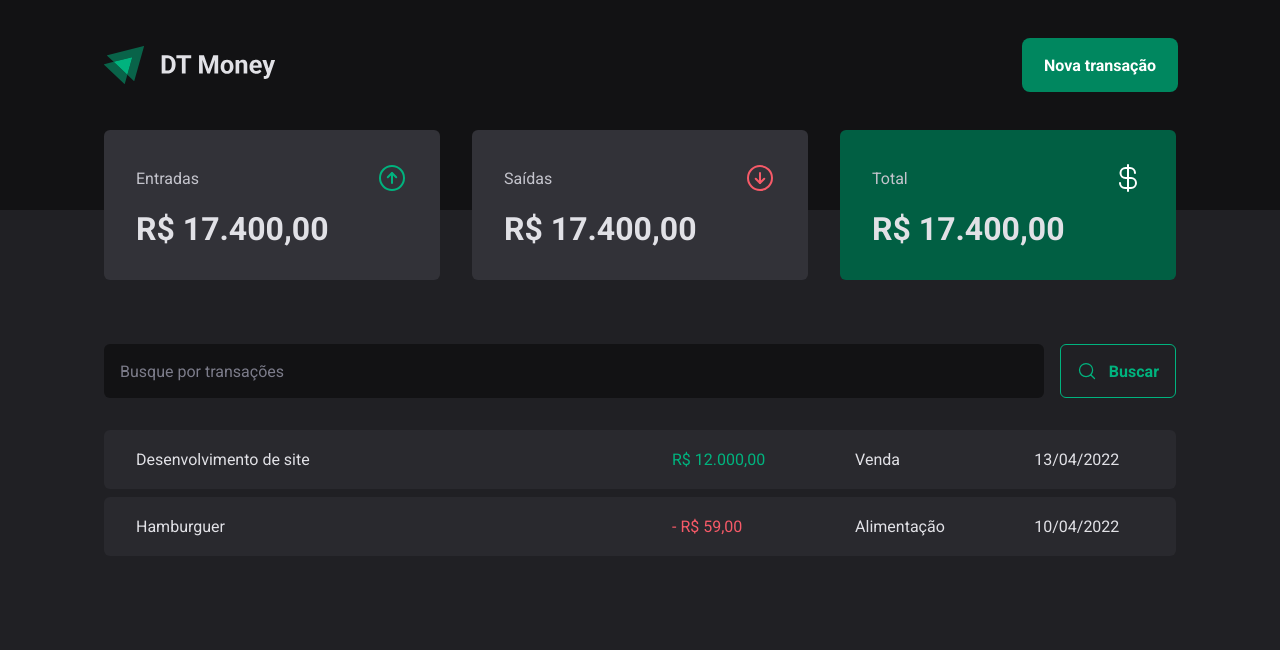
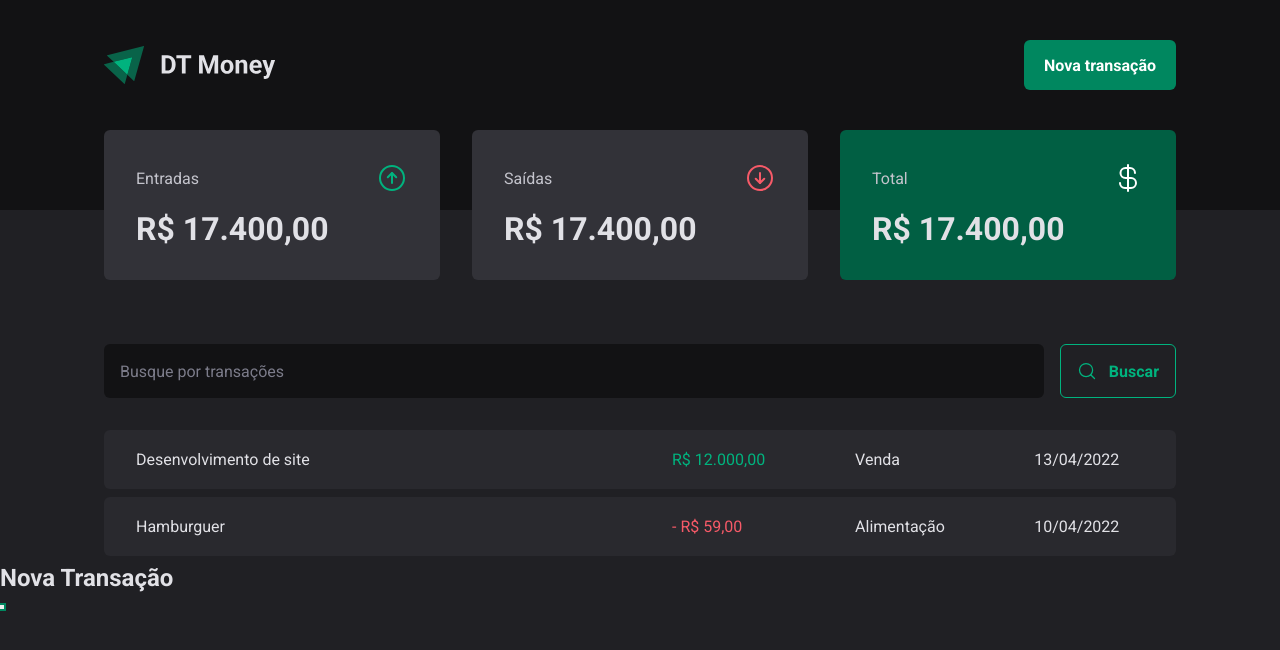
Before and after one commit to yuricavalini/ignite-dt-money, a React (Vite) app: page / in a window 1280 px wide. Both pictures are taken after a click on the button "Nova transação". Shown: the top 650 px of the page. Built offline with nearby package versions, Linux system fonts and the light colour scheme.

Commit message:
feat(header-component): add basic structure for radix-ui/react-dialog usage

```diff
--- a/src/components/Header/index.tsx
+++ b/src/components/Header/index.tsx
@@ -1,4 +1,5 @@
 import logoImg from '@/assets/logo.svg';
+import * as Dialog from '@radix-ui/react-dialog';
 
 import { HeaderContainer, HeaderContent, NewTransactionButton } from './styles';
 
@@ -8,10 +9,23 @@
       <HeaderContent>
         <img src={logoImg} alt="DT Money logo" />
 
-        <NewTransactionButton type="button">
-          Nova transação
-        </NewTransactionButton>
+        <Dialog.Root>
+          <Dialog.Trigger asChild>
+            <NewTransactionButton type="button">
+              Nova transação
+            </NewTransactionButton>
+          </Dialog.Trigger>
 
+          <Dialog.Portal>
+            <Dialog.Overlay />
+
+            <Dialog.Content>
+              <Dialog.Title>Nova Transação</Dialog.Title>
+
+              <Dialog.Close />
+            </Dialog.Content>
+          </Dialog.Portal>
+        </Dialog.Root>
       </HeaderContent>
     </HeaderContainer>
   );
```
